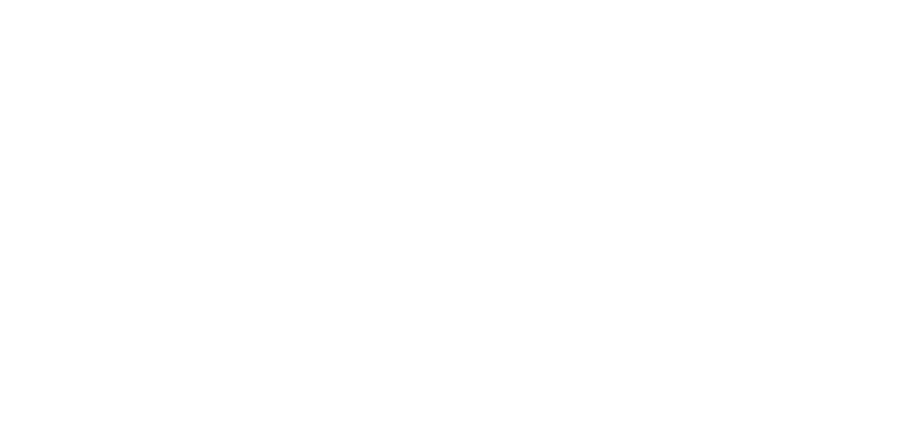
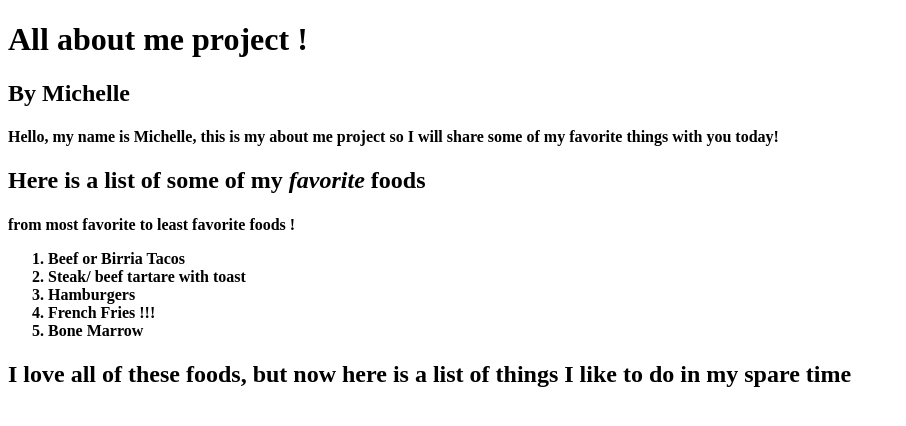
Before and after one commit to michellek12345/1-P-Unit-1-Project, a plain HTML site: page index.html in a window 1280 px wide. Shown: the whole page, without its empty margins (0-906 px from the left). Drawn offline with Linux system fonts and the light colour scheme.

Commit message:
Wrote base text for the project

```diff
--- a/index.html
+++ b/index.html
@@ -17,6 +17,20 @@ Select ONE Additional Feature to Add
 <!DOCTYPE HTML>
 <html>
     <head>
+        <h1> All about me project !
+            <h2> By Michelle
+                <h4> Hello, my name is Michelle, this is my about me project so I will share some of my favorite things with you today!
+
+                    <h2> Here is a list of some of my<em> favorite</em> foods
+                        <h4>from most favorite to least favorite foods !
+                            <ol>
+                                <li> Beef or Birria Tacos
+                                <li> Steak/ beef tartare with toast
+                                <li> Hamburgers
+                                <li> French Fries !!!
+                                <li> Bone Marrow
+                            </ol>
+<h2> I love all of these foods, but now here is a list of things I like to do in my spare time
         <meta charset="utf-8">
         <title>Unit 1 Project</title>
     </head>
```
